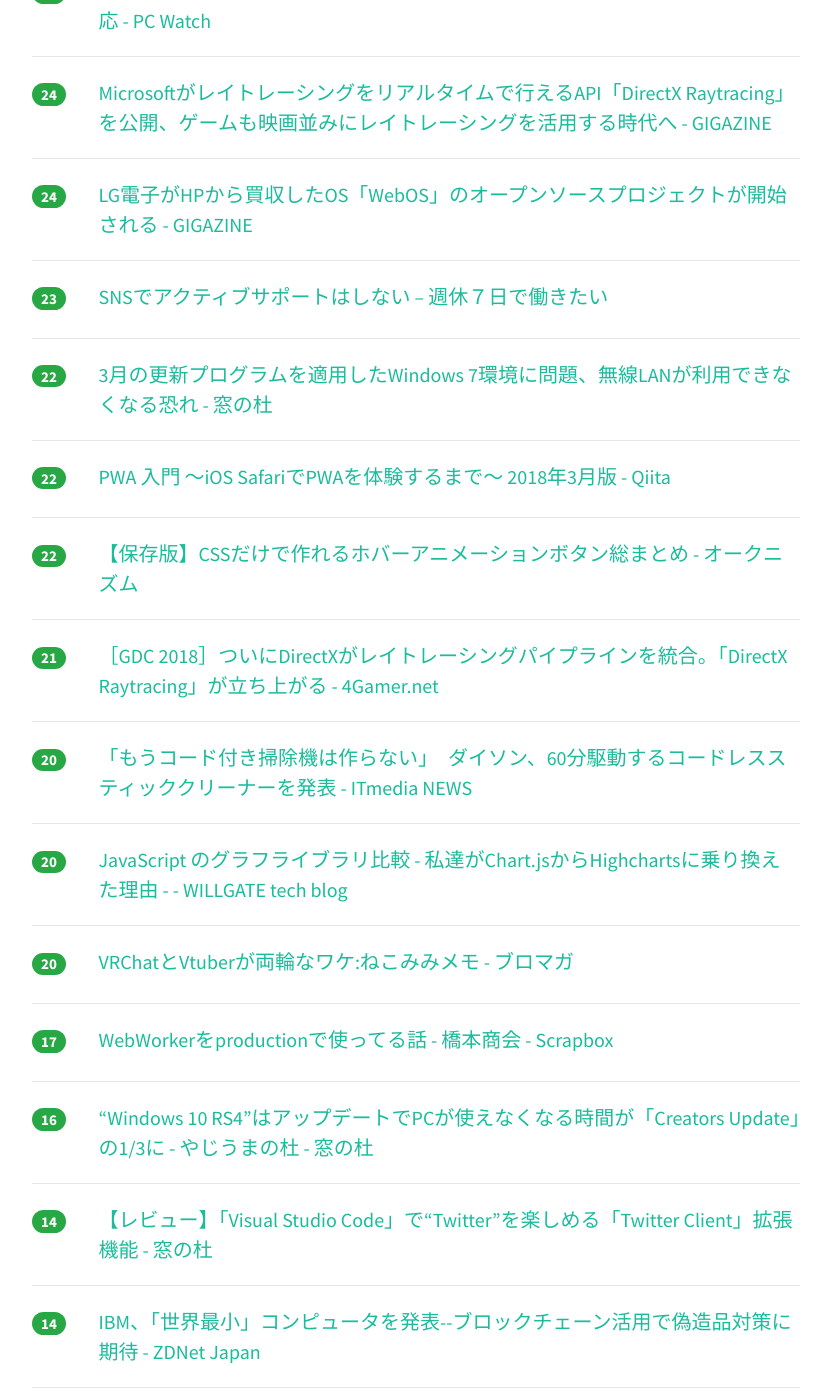
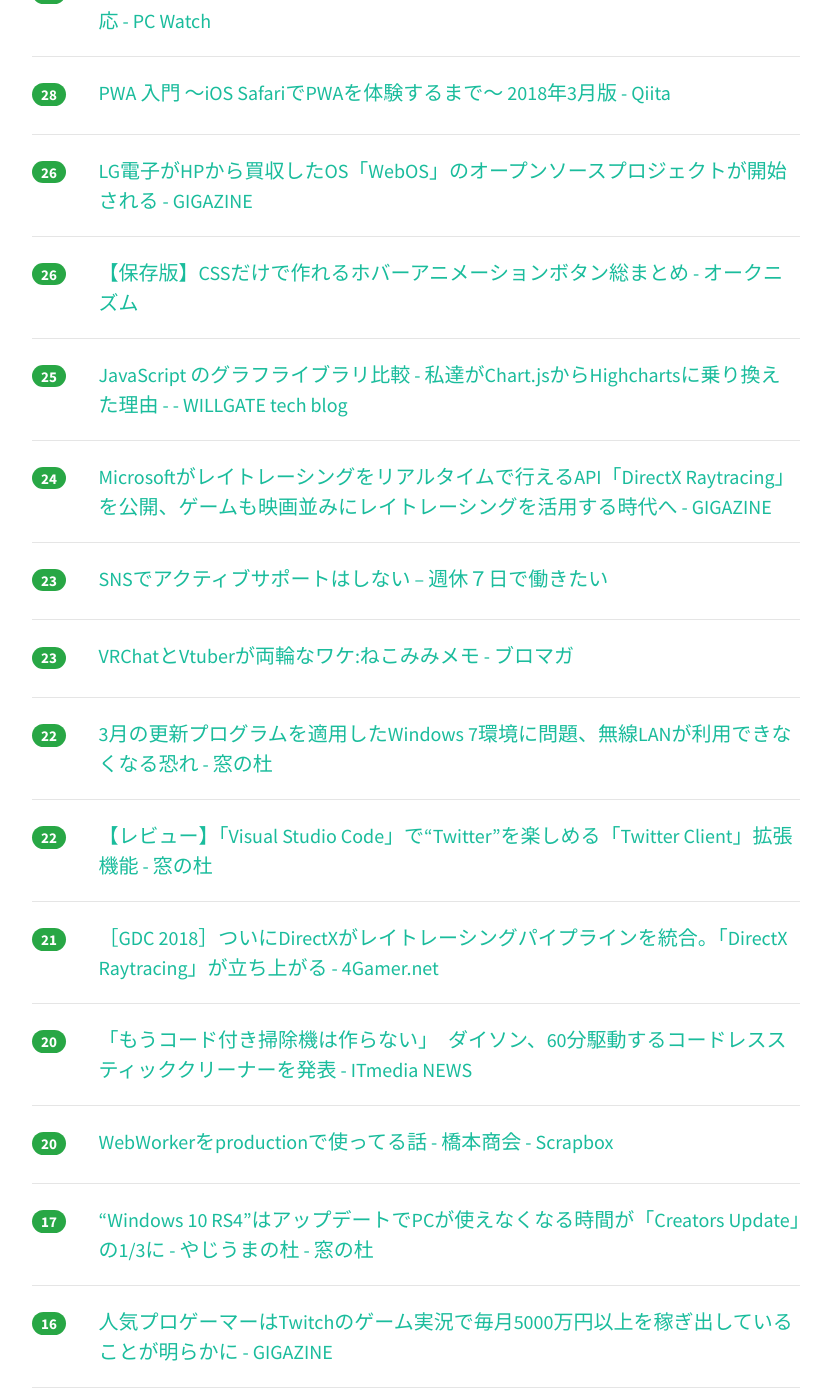
Before and after one commit to yatta47/hatena-matome-site, a Jekyll site: the page built from _posts/2018-03-21-hatena.md, in a window 1280 px wide and 1400 px high, scrolled down 623 px. Shown: the whole window, without its empty margins (224-1052 px from the left). Built offline with Jekyll 4.4.1, drawn with Linux system fonts in a browser that asks for light colours; nearby versions of some CDN libraries; some of the changed text lies outside the part shown.

Commit message:
Updated 2018-03-21

```diff
--- a/_posts/2018-03-21-hatena.md
+++ b/_posts/2018-03-21-hatena.md
@@ -1,13 +1,13 @@
 ---
 layout: post
 title:  "2018-03-21 はてぶIT"
-date:   2018-03-21 09:02:54
+date:   2018-03-21 10:02:41
 tags: [it-hotentry]
 ---
-19 件のデータあり
+23 件のデータあり
 
 <hr><div class="row">
-<div class="col-1"><span class="badge badge-pill badge-success h2">77</span></div>
+<div class="col-1"><span class="badge badge-pill badge-success h2">94</span></div>
 <div class="col-11"><a href='http://kyoumoe.hatenablog.com/entry/20180320/1521549532' target='_blank'>とあるNPO法人のサポーターからイケダハヤトやはあちゅうの存在が消された件 - 今日も得る物なしZ</a></div>
 </div>
 <hr>
@@ -22,18 +22,38 @@ tags: [it-hotentry]
 </div>
 <hr>
 <div class="row">
+<div class="col-1"><span class="badge badge-pill badge-success h2">28</span></div>
+<div class="col-11"><a href='https://qiita.com/umamichi/items/0e2b4b1c578e7335ba20' target='_blank'>PWA 入門 〜iOS SafariでPWAを体験するまで〜 2018年3月版 - Qiita</a></div>
+</div>
+<hr>
+<div class="row">
+<div class="col-1"><span class="badge badge-pill badge-success h2">26</span></div>
+<div class="col-11"><a href='https://gigazine.net/news/20180320-lg-webos-open-source-version/' target='_blank'>LG電子がHPから買収したOS「WebOS」のオープンソースプロジェクトが開始される - GIGAZINE</a></div>
+</div>
+<hr>
+<div class="row">
+<div class="col-1"><span class="badge badge-pill badge-success h2">26</span></div>
+<div class="col-11"><a href='http://www.okuni.me/entry/hover-animation-button-matome' target='_blank'>【保存版】CSSだけで作れるホバーアニメーションボタン総まとめ - オークニズム</a></div>
+</div>
+<hr>
+<div class="row">
+<div class="col-1"><span class="badge badge-pill badge-success h2">25</span></div>
+<div class="col-11"><a href='http://tech.willgate.co.jp/entry/2018/03/20/141000' target='_blank'>JavaScript のグラフライブラリ比較 - 私達がChart.jsからHighchartsに乗り換えた理由 - - WILLGATE tech blog</a></div>
+</div>
+<hr>
+<div class="row">
 <div class="col-1"><span class="badge badge-pill badge-success h2">24</span></div>
 <div class="col-11"><a href='https://gigazine.net/news/20180320-microsoft-directx-raytracing/' target='_blank'>Microsoftがレイトレーシングをリアルタイムで行えるAPI「DirectX Raytracing」を公開、ゲームも映画並みにレイトレーシングを活用する時代へ - GIGAZINE</a></div>
 </div>
 <hr>
 <div class="row">
-<div class="col-1"><span class="badge badge-pill badge-success h2">24</span></div>
-<div class="col-11"><a href='https://gigazine.net/news/20180320-lg-webos-open-source-version/' target='_blank'>LG電子がHPから買収したOS「WebOS」のオープンソースプロジェクトが開始される - GIGAZINE</a></div>
+<div class="col-1"><span class="badge badge-pill badge-success h2">23</span></div>
+<div class="col-11"><a href='https://blog.craftz.dog/providing-no-active-supports-on-sns-9200c5bfb431' target='_blank'>SNSでアクティブサポートはしない – 週休７日で働きたい</a></div>
 </div>
 <hr>
 <div class="row">
 <div class="col-1"><span class="badge badge-pill badge-success h2">23</span></div>
-<div class="col-11"><a href='https://blog.craftz.dog/providing-no-active-supports-on-sns-9200c5bfb431' target='_blank'>SNSでアクティブサポートはしない – 週休７日で働きたい</a></div>
+<div class="col-11"><a href='http://ch.nicovideo.jp/nekomimi/blomaga/ar1443265' target='_blank'>VRChatとVtuberが両輪なワケ:ねこみみメモ - ブロマガ</a></div>
 </div>
 <hr>
 <div class="row">
@@ -43,12 +63,7 @@ tags: [it-hotentry]
 <hr>
 <div class="row">
 <div class="col-1"><span class="badge badge-pill badge-success h2">22</span></div>
-<div class="col-11"><a href='https://qiita.com/umamichi/items/0e2b4b1c578e7335ba20' target='_blank'>PWA 入門 〜iOS SafariでPWAを体験するまで〜 2018年3月版 - Qiita</a></div>
-</div>
-<hr>
-<div class="row">
-<div class="col-1"><span class="badge badge-pill badge-success h2">22</span></div>
-<div class="col-11"><a href='http://www.okuni.me/entry/hover-animation-button-matome' target='_blank'>【保存版】CSSだけで作れるホバーアニメーションボタン総まとめ - オークニズム</a></div>
+<div class="col-11"><a href='https://forest.watch.impress.co.jp/docs/review/1112734.html' target='_blank'>【レビュー】「Visual Studio Code」で“Twitter”を楽しめる「Twitter Client」拡張機能 - 窓の杜</a></div>
 </div>
 <hr>
 <div class="row">
@@ -63,37 +78,32 @@ tags: [it-hotentry]
 <hr>
 <div class="row">
 <div class="col-1"><span class="badge badge-pill badge-success h2">20</span></div>
-<div class="col-11"><a href='http://tech.willgate.co.jp/entry/2018/03/20/141000' target='_blank'>JavaScript のグラフライブラリ比較 - 私達がChart.jsからHighchartsに乗り換えた理由 - - WILLGATE tech blog</a></div>
-</div>
-<hr>
-<div class="row">
-<div class="col-1"><span class="badge badge-pill badge-success h2">20</span></div>
-<div class="col-11"><a href='http://ch.nicovideo.jp/nekomimi/blomaga/ar1443265' target='_blank'>VRChatとVtuberが両輪なワケ:ねこみみメモ - ブロマガ</a></div>
+<div class="col-11"><a href='https://scrapbox.io/shokai/WebWorker%E3%82%92production%E3%81%A7%E4%BD%BF%E3%81%A3%E3%81%A6%E3%82%8B%E8%A9%B1' target='_blank'>WebWorkerをproductionで使ってる話 - 橋本商会 - Scrapbox</a></div>
 </div>
 <hr>
 <div class="row">
 <div class="col-1"><span class="badge badge-pill badge-success h2">17</span></div>
-<div class="col-11"><a href='https://scrapbox.io/shokai/WebWorker%E3%82%92production%E3%81%A7%E4%BD%BF%E3%81%A3%E3%81%A6%E3%82%8B%E8%A9%B1' target='_blank'>WebWorkerをproductionで使ってる話 - 橋本商会 - Scrapbox</a></div>
+<div class="col-11"><a href='https://forest.watch.impress.co.jp/docs/serial/yajiuma/1112676.html' target='_blank'>“Windows 10 RS4”はアップデートでPCが使えなくなる時間が「Creators Update」の1/3に - やじうまの杜 - 窓の杜</a></div>
 </div>
 <hr>
 <div class="row">
 <div class="col-1"><span class="badge badge-pill badge-success h2">16</span></div>
-<div class="col-11"><a href='https://forest.watch.impress.co.jp/docs/serial/yajiuma/1112676.html' target='_blank'>“Windows 10 RS4”はアップデートでPCが使えなくなる時間が「Creators Update」の1/3に - やじうまの杜 - 窓の杜</a></div>
+<div class="col-11"><a href='https://gigazine.net/news/20180320-twitch-streamer-ninja-500k-dollar-month/' target='_blank'>人気プロゲーマーはTwitchのゲーム実況で毎月5000万円以上を稼ぎ出していることが明らかに - GIGAZINE</a></div>
 </div>
 <hr>
 <div class="row">
-<div class="col-1"><span class="badge badge-pill badge-success h2">14</span></div>
-<div class="col-11"><a href='https://forest.watch.impress.co.jp/docs/review/1112734.html' target='_blank'>【レビュー】「Visual Studio Code」で“Twitter”を楽しめる「Twitter Client」拡張機能 - 窓の杜</a></div>
+<div class="col-1"><span class="badge badge-pill badge-success h2">15</span></div>
+<div class="col-11"><a href='https://qiita.com/hakatashi/items/997afabc28c254639efe' target='_blank'>Ruby 0.49 をビルドする - Qiita</a></div>
 </div>
 <hr>
 <div class="row">
-<div class="col-1"><span class="badge badge-pill badge-success h2">14</span></div>
+<div class="col-1"><span class="badge badge-pill badge-success h2">15</span></div>
 <div class="col-11"><a href='https://japan.zdnet.com/article/35116404/' target='_blank'>IBM、「世界最小」コンピュータを発表--ブロックチェーン活用で偽造品対策に期待 - ZDNet Japan</a></div>
 </div>
 <hr>
 <div class="row">
 <div class="col-1"><span class="badge badge-pill badge-success h2">13</span></div>
-<div class="col-11"><a href='https://qiita.com/hakatashi/items/997afabc28c254639efe' target='_blank'>Ruby 0.49 をビルドする - Qiita</a></div>
+<div class="col-11"><a href='https://togetter.com/li/1210381' target='_blank'>やけにボタンに出っ張りがあるトイレのリモコン、一体なぜ？→驚きの機能が隠されていた - Togetter</a></div>
 </div>
 <hr>
 <div class="row">
@@ -101,3 +111,13 @@ tags: [it-hotentry]
 <div class="col-11"><a href='http://www.yomiuri.co.jp/national/20180320-OYT1T50080.html' target='_blank'>年金データ再委託、９５万２千人分でミス・漏れ : 社会 : 読売新聞（YOMIURI ONLINE）</a></div>
 </div>
 <hr>
+<div class="row">
+<div class="col-1"><span class="badge badge-pill badge-success h2">12</span></div>
+<div class="col-11"><a href='http://www.4gamer.net/games/391/G039177/20180320076/' target='_blank'>［GDC2018］FFXVのゲームAIは，開発の工程にどう取り込まれたのか？　日本のゲームAI研究の第一人者が語る，FFXVのAI概論 - 4Gamer.net</a></div>
+</div>
+<hr>
+<div class="row">
+<div class="col-1"><span class="badge badge-pill badge-success h2">11</span></div>
+<div class="col-11"><a href='https://anond.hatelabo.jp/20180321005408' target='_blank'>彼女がTwitterばかりみてる</a></div>
+</div>
+<hr>
```
